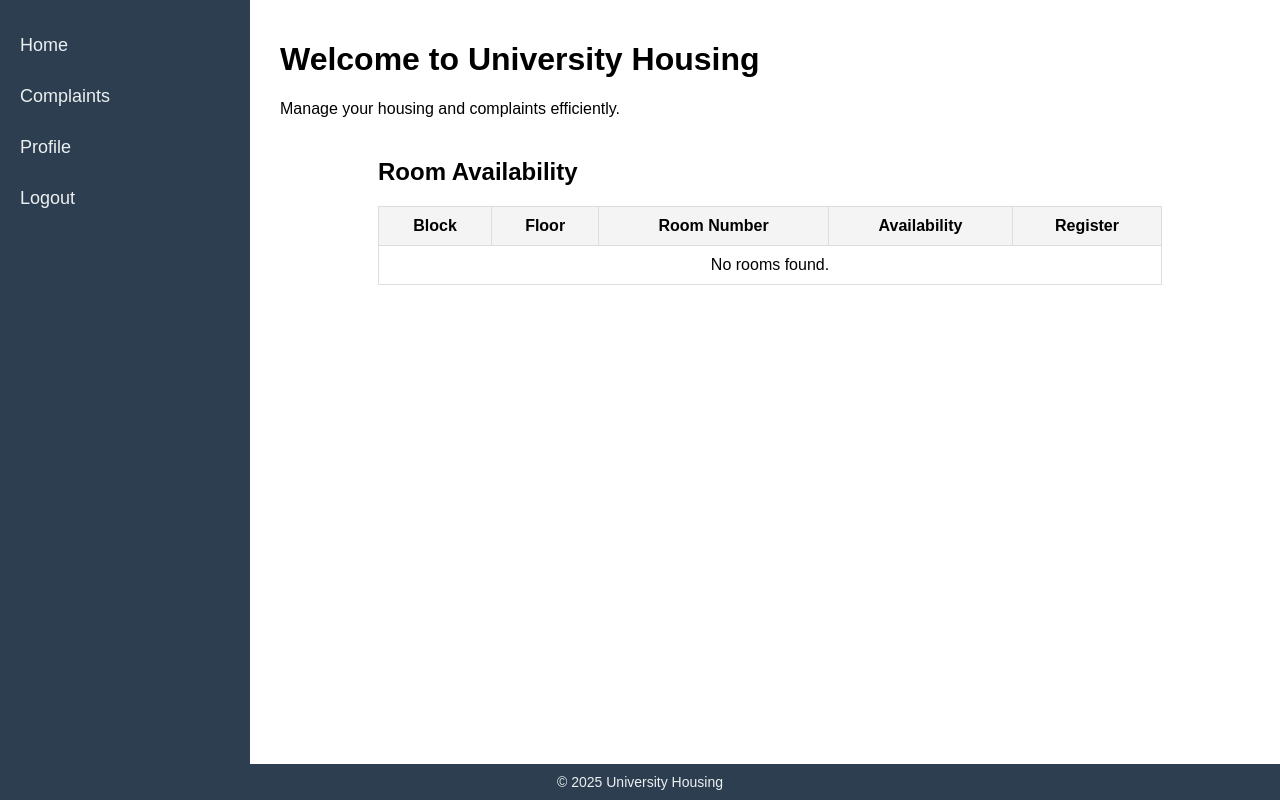
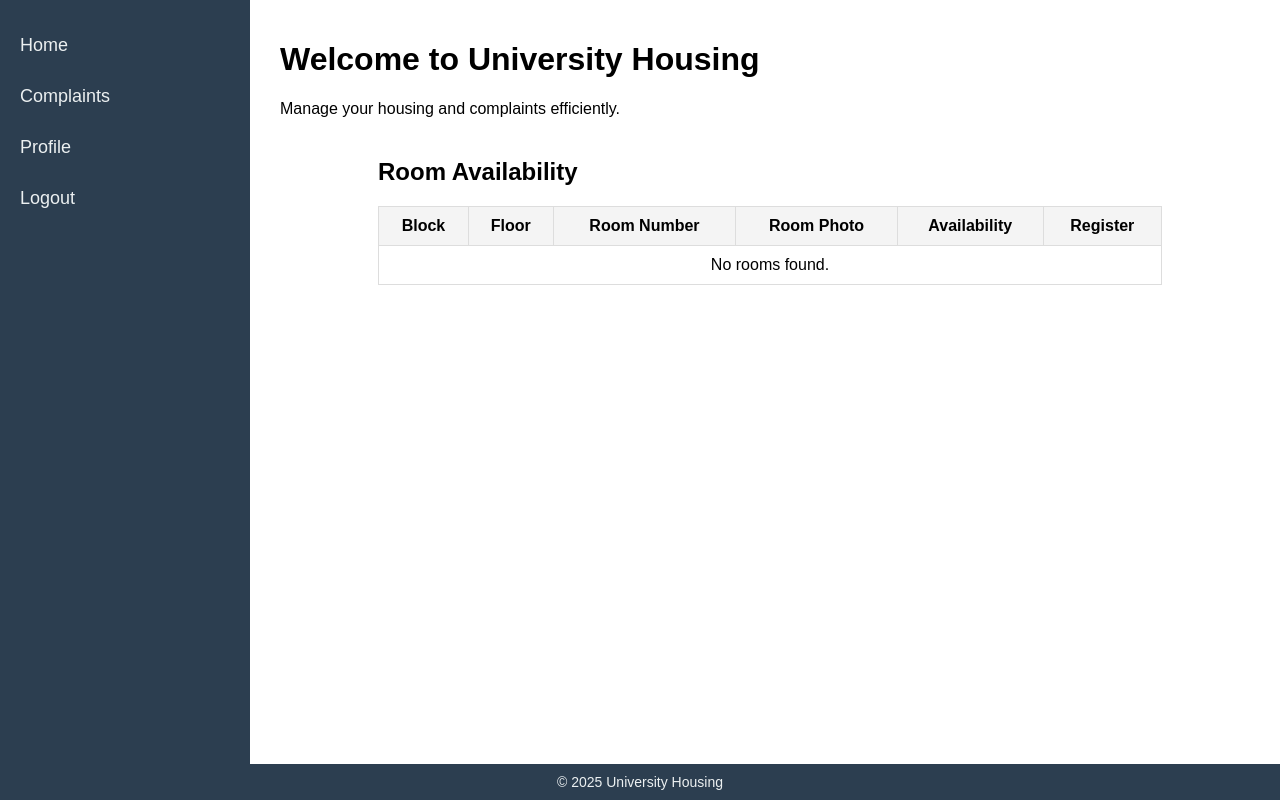
Before and after one commit to SaraDidi/Cloud-Computing, a PHP site: page /views/home.php in a window 1280 px wide. Run offline with PHP 8.4, Linux system fonts and the light colour scheme; data that the repository does not hold is empty.

Commit message:
add photo

```diff
--- a/views/home.php
+++ b/views/home.php
@@ -49,6 +49,7 @@ $rooms = $stmt->fetchAll(PDO::FETCH_ASSOC);
             color: red;
             font-weight: bold;
         }
+        img { width: 100px; height: 100px; border-radius: 5px; object-fit: cover; }
     </style>
 </head>
 <body>
@@ -60,6 +61,7 @@ $rooms = $stmt->fetchAll(PDO::FETCH_ASSOC);
             <th>Block</th>
             <th>Floor</th>
             <th>Room Number</th>
+            <th>Room Photo</th>
             <th>Availability</th>
             <th>Register</th>
         </tr>
@@ -71,6 +73,13 @@ $rooms = $stmt->fetchAll(PDO::FETCH_ASSOC);
                     <td><?= htmlspecialchars($room['block_number']); ?></td>
                     <td><?= htmlspecialchars($room['floor_number']); ?></td>
                     <td><?= htmlspecialchars($room['room_number']); ?></td>
+                    <td>
+                            <?php if (!empty($room['room_photo'])): ?>
+                                <img src="<?= htmlspecialchars($room['room_photo']); ?>" alt="Room Photo">
+                            <?php else: ?>
+                                <span>No Image</span>
+                            <?php endif; ?>
+                        </td>
                     <td class="<?= $room['availability'] ? 'available' : 'unavailable'; ?>">
                         <?= $room['availability'] ? 'Available' : 'Occupied'; ?>
                     </td>
```
